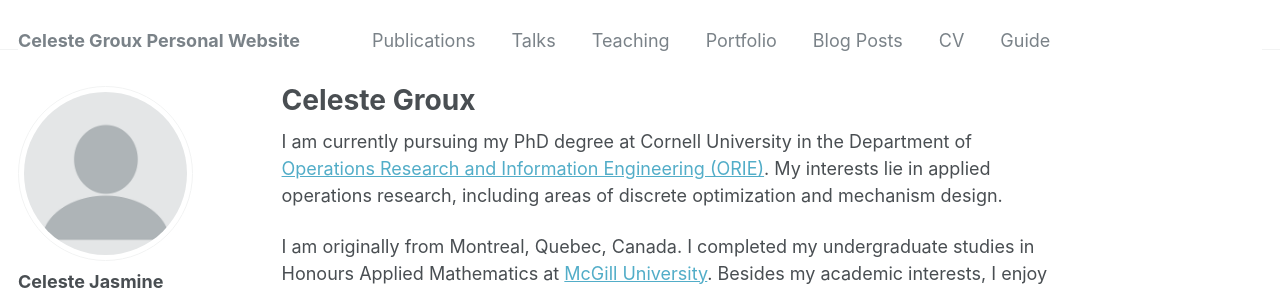
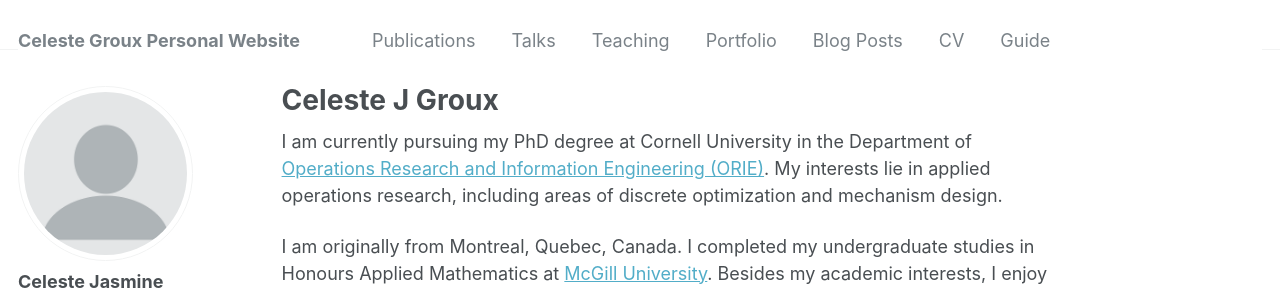
Before and after one commit to celestejasmine/celestejasmine.github.io, a Jekyll site: the page built from _pages/about.md, in a window 1280 px wide. Shown: the top 290 px of the page. Built offline with Jekyll 4.4.1, drawn with Linux system fonts in a browser that asks for light colours.

```diff
--- a/_pages/about.md
+++ b/_pages/about.md
@@ -1,6 +1,6 @@
 ---
 permalink: /
-title: "Celeste Groux"
+title: "Celeste J Groux"
 author_profile: true
 redirect_from:
   - /about/
```
